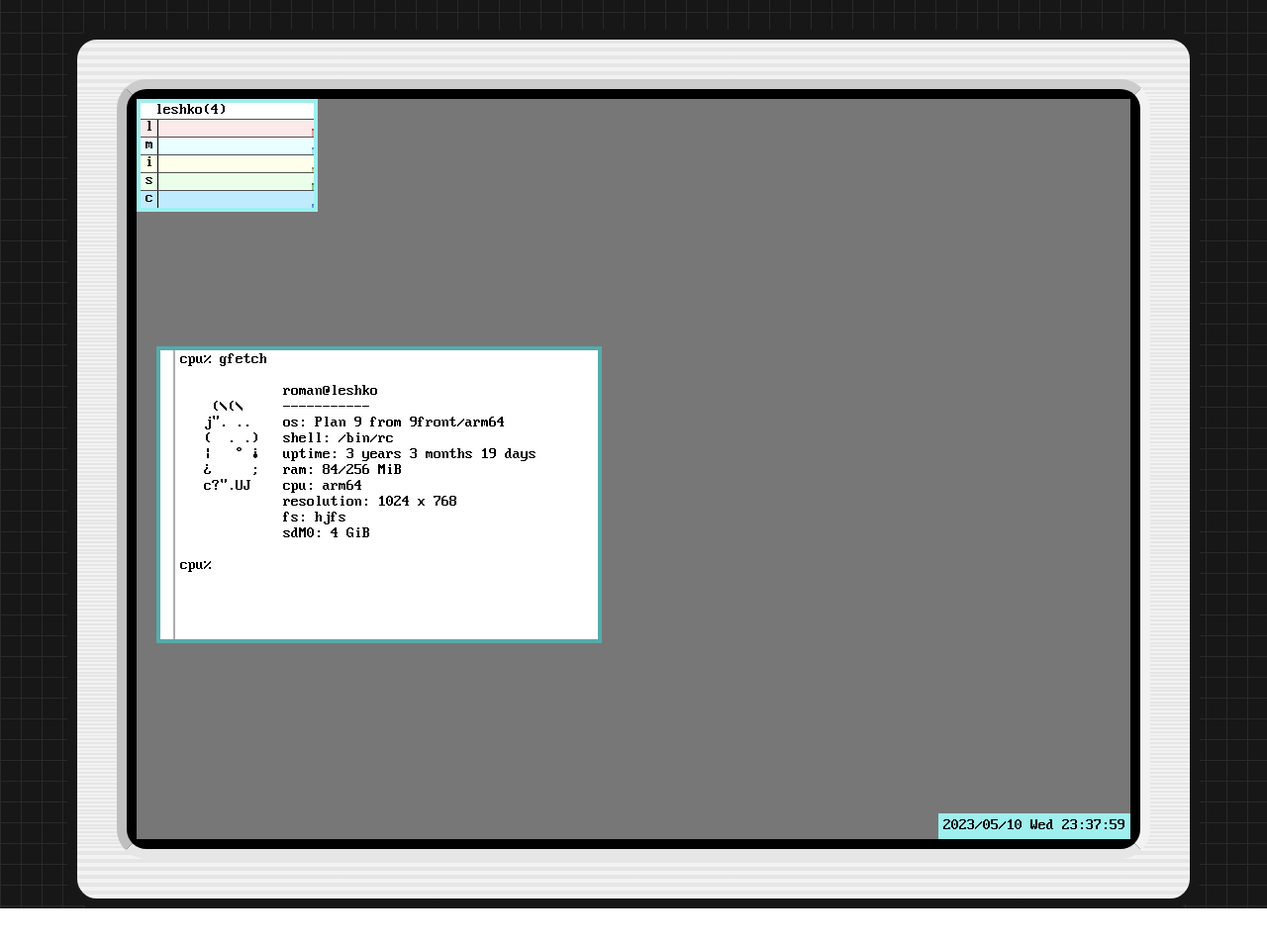
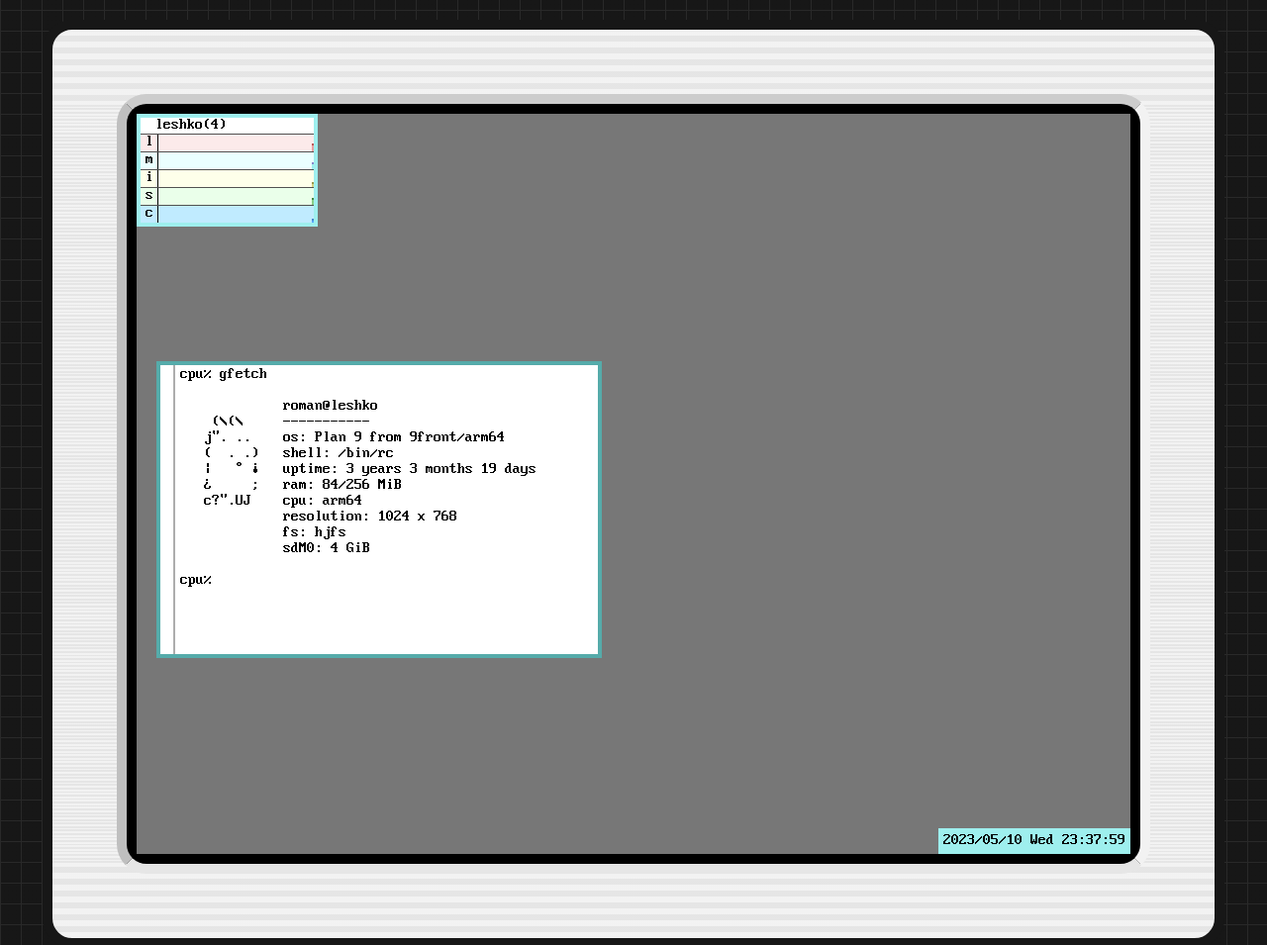
Before and after one commit to romanleshko/romanleshko.github.io, a plain HTML site: page index.html in a window 1280 px wide. Shown: the top 955 px of the page at 99% size. Before the commit the page ends 918 px from the top, so only its background shows below. Drawn offline with Linux system fonts and the light colour scheme.

Commit message:
Bigger bezels

```diff
--- a/css/acme.css
+++ b/css/acme.css
@@ -12,6 +12,11 @@
 
     visibility: hidden;
     animation: appear 0s linear 5.25s forwards;
+}
+
+#acme > * {
+    visibility: hidden;
+    animation: appear 0s linear 5.50s forwards;
 }
 
 .toprow {
--- a/css/styles.css
+++ b/css/styles.css
@@ -10,9 +10,9 @@ body {
 }
 
 #monitor {
-    border: 50px solid;
+    border: 75px solid;
     position: relative;
-    margin: 40px auto auto auto;
+    margin: 30px auto auto auto;
     width: 1024px;
     height: 768px;
     border-color: beige;
@@ -24,10 +24,10 @@ body {
 #monitor::before {
     content: "";
     position: absolute;
-    top: -60px;
-    left: -60px;
-    right: -60px;
-    bottom: -60px;
+    top: -85px;
+    left: -85px;
+    right: -85px;
+    bottom: -85px;
     border: 10px solid #171717;
     border-radius: 30px;
 }
```
